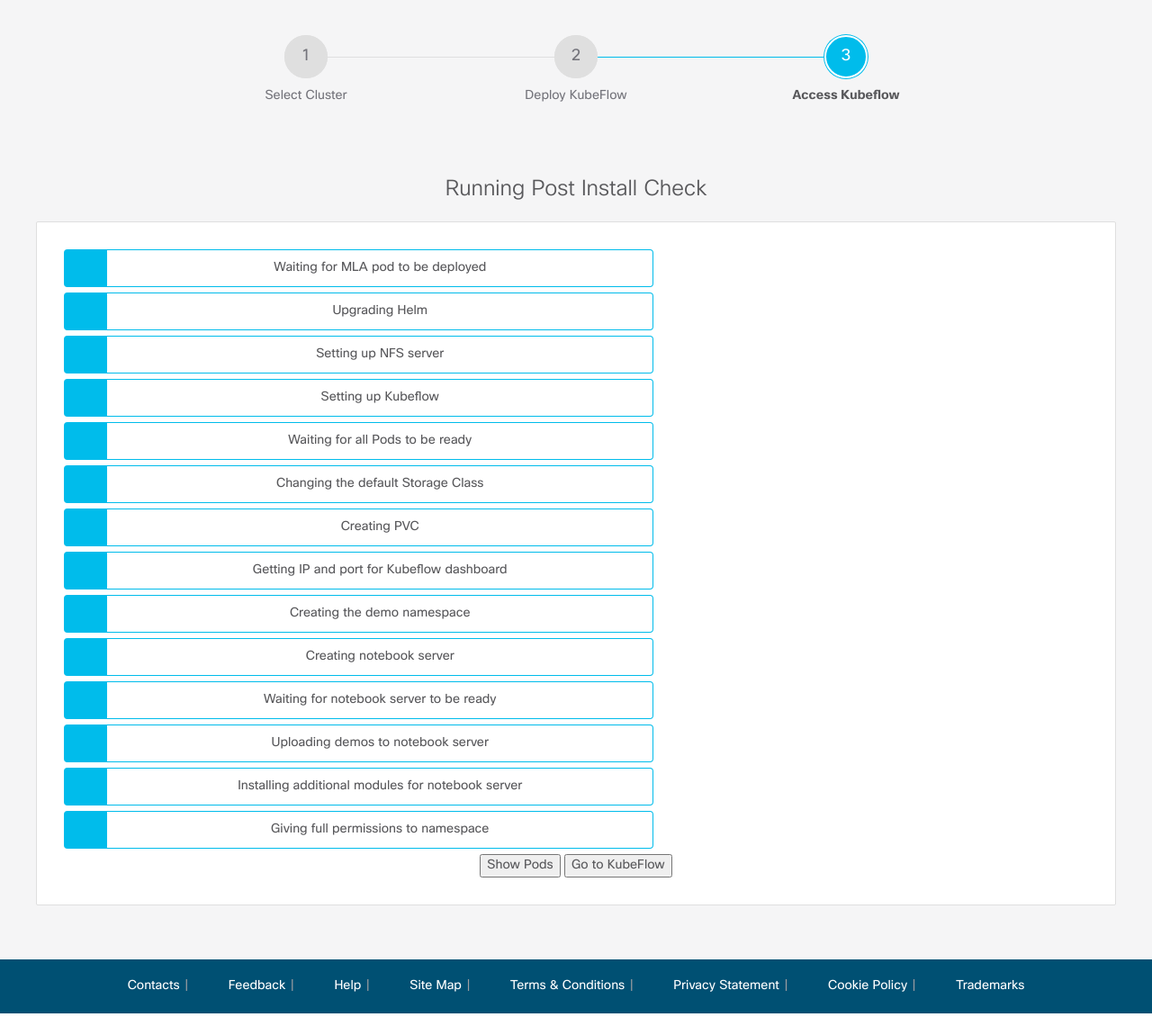
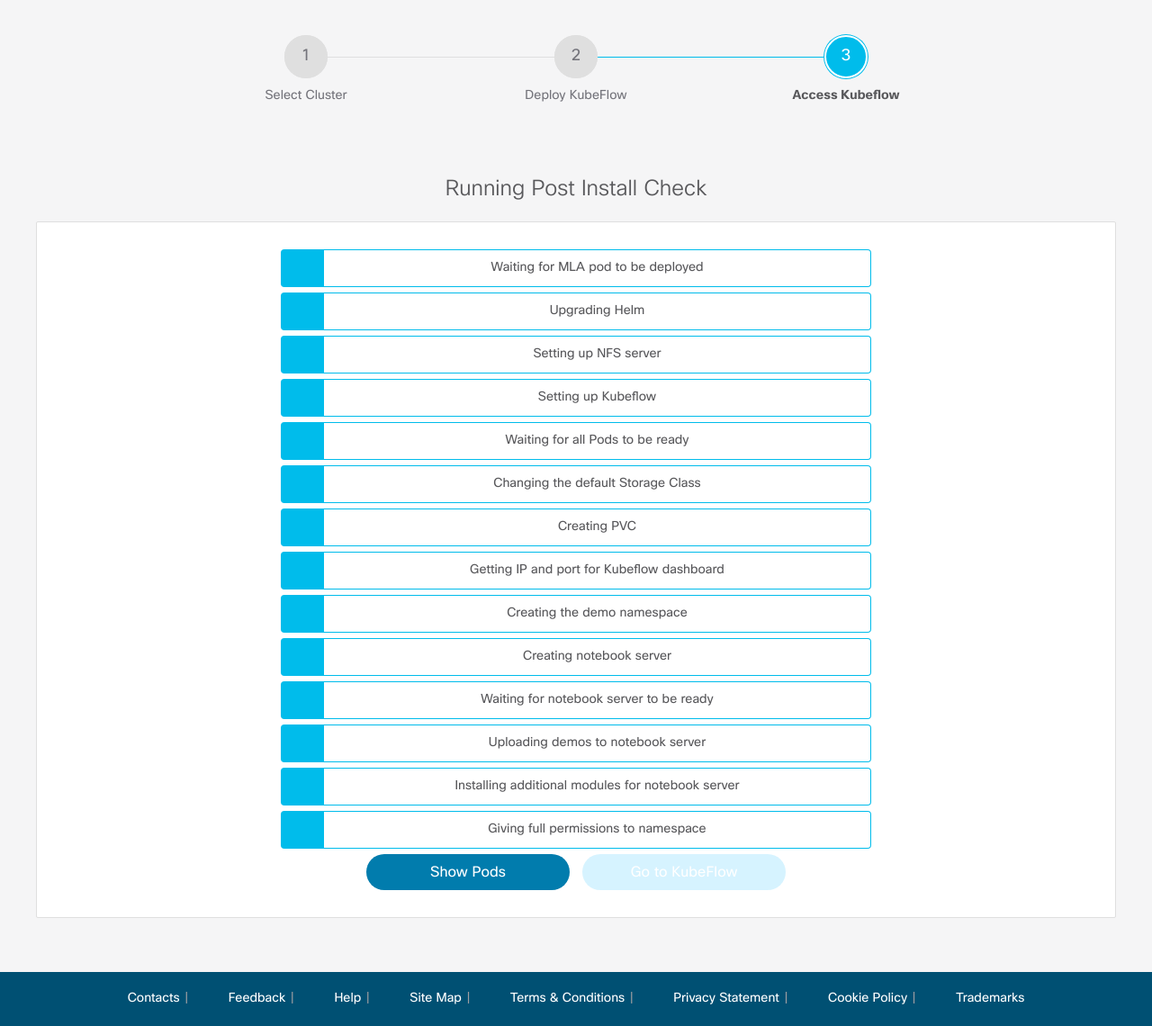
Before and after one commit to CiscoDevNet/MLAnywhere, a Flask app: page /postInstallTasks in a window 1280 px wide. Shown: the part 132-1272 px from the top of the page at 90% size. Run offline with Flask 2, Linux system fonts and the light colour scheme; the visitor is signed in with stand-in values (Sample User, id 1); some libraries are stand-ins or nearby versions.

Commit message:
changed format for post install messages

```diff
--- a/mla_app_code/mla_core_code.py
+++ b/mla_app_code/mla_core_code.py
@@ -698,27 +698,30 @@
 
 @app.route("/viewPods", methods = ['POST', 'GET'])
 def run_viewPods():
-
     if request.method == 'GET':
-
-        if "ccpToken" in session and "x-auth-token" in session:
+        if "customCluster" in session or ("ccpToken" in session and "x-auth-token" in session):
             ccp = CCP(session['ccpURL'],"","",session['ccpToken'],session['x-auth-token'])
-
+            logging.warn('A')
 
             kubeConfigDir = os.path.expanduser(config.KUBE_CONFIG_DIR)
             kubeSessionEnv = {**os.environ, 'KUBECONFIG': "{}/{}".format(kubeConfigDir,'k8s_' + str(session["sessionUUID"])),"KFAPP":config.KFAPP}
-            #kubeSessionEnv = {**os.environ, 'KUBECONFIG': "kubeconfig.yaml","KFAPP":config.KFAPP}
+
+            logging.warn('B')
 
             kubeConfig.load_kube_config(config_file="{}/{}".format(kubeConfigDir,'k8s_' + str(session["sessionUUID"])))
 
+            logging.warn('C')
+
             api_instance = kubernetes.client.CoreV1Api()
+            api_response = api_instance.list_pod_for_all_namespaces( watch=False)
 
-
-            api_response = api_instance.list_pod_for_all_namespaces( watch=False)
+            logging.warn(api_response)
 
             podsToReturn = []
             for i in api_response.items:
                 podsToReturn.append({"NAMESPACE":  i.metadata.namespace, "NAME":i.metadata.name, "STATUS":i.status.phase})
+
+            loggong.warn(podsToReturn)
 
             return jsonify(podsToReturn)
 
--- a/mla_app_code/static/js/postInstallation.js
+++ b/mla_app_code/static/js/postInstallation.js
@@ -3,6 +3,18 @@
 $(document).ready(function(){
 
     $('#consoleLog').append(localStorage.getItem('consoleLog'));
+
+    $("#gotokf").prop("disabled", true);
+
+    $('#viewpods').on('click', function(event) {
+        event.preventDefault();
+        viewPods();
+    })
+
+    $('#gotokf').on('click', function(event) {
+        event.preventDefault();
+        viewPods();
+    })
 
     setUpPage()
 
@@ -14,7 +26,7 @@
 row_template =
     `
     <div class="row resultrow">
-        <div class="col-md-7">
+        <div class="col-md-7" style="margin: 0 auto;">
             <div>
                 <div class="alert alert--info">
                     <div class="alert__icon"></div>
--- a/mla_app_code/templates/postInstallTasks.html
+++ b/mla_app_code/templates/postInstallTasks.html
@@ -117,9 +117,9 @@
                                                         <div class="card__body">
                                                                 <div class="container" id="installprogress">
                                                                 </div>
-                                                                <div class="container" id="actionbuttons">
-                                                                    <button>Show Pods</button>
-                                                                    <button>Go to KubeFlow</button>
+                                                                <div class="container">
+                                                                    <input type="submit" id="viewpods" class="btn btn--primary stage4btn1" value="Show Pods">
+                                                                    <input type="submit" id="gotokf" class="btn btn--primary stage4btn1" value="Go to KubeFlow">
                                                                 </div>
                                                         </div>
                                                 </div>
```
